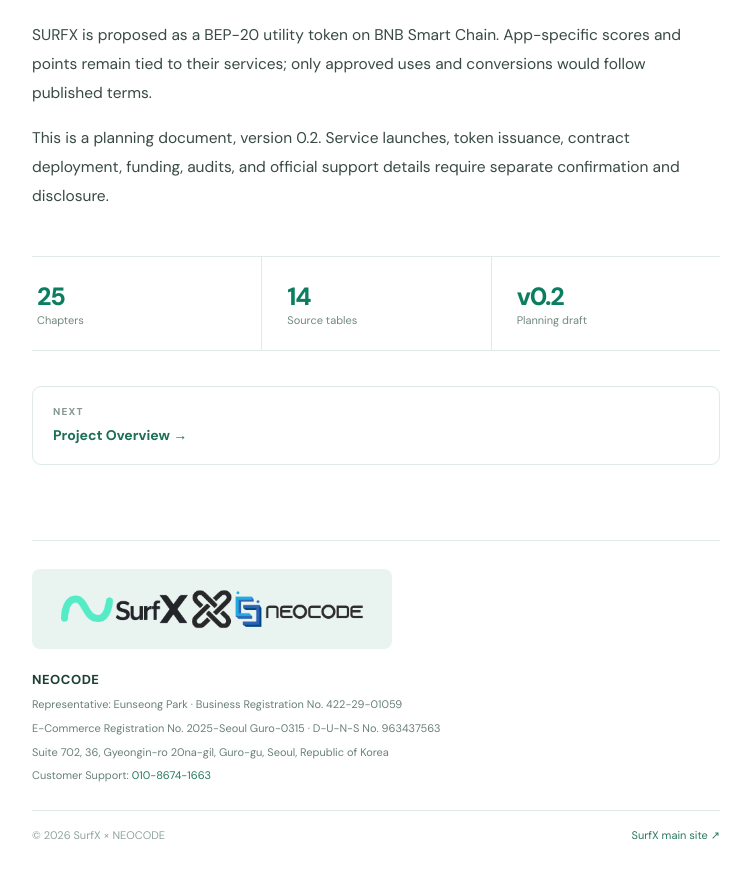
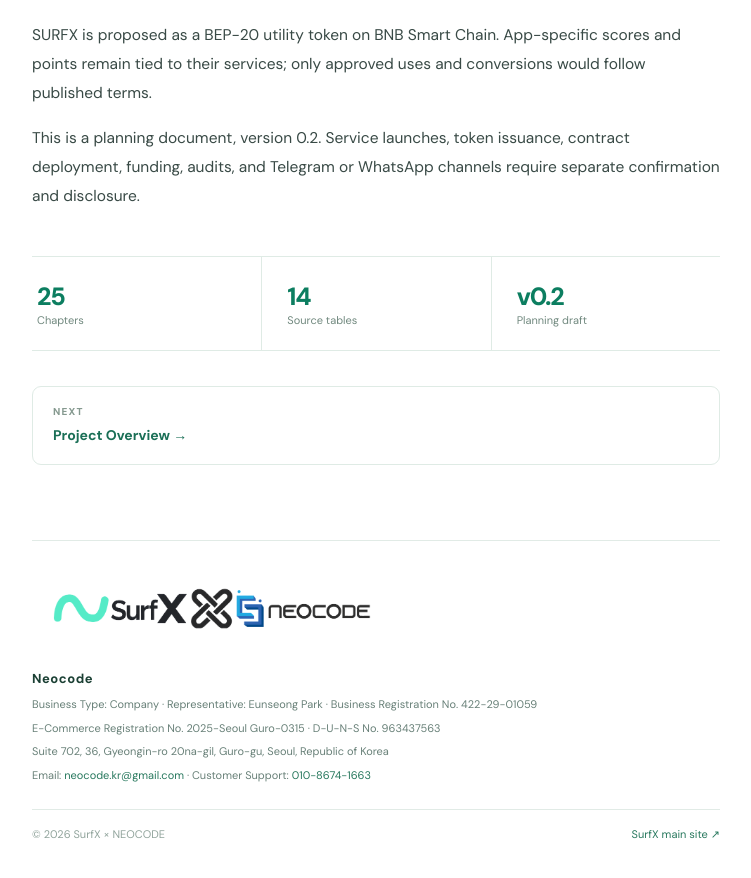
Before and after one commit to neocodekr/SurfX-whitepaper, a Vue app: page / in a window 1280 px wide. Shown: the part 927-1805 px from the top of the page, without its empty margins (284-1035 px from the left). Built offline with nearby package versions, Linux system fonts and the light colour scheme.

Commit message:
Update operator details and transparent collaboration logo

```diff
--- a/src/App.vue
+++ b/src/App.vue
@@ -16,7 +16,7 @@
 const englishIntro = [
   'SurfX proposes to connect mobile games, utility apps, and tools for user-directed stock and crypto system trading through one account and a shared token. The whitepaper sets out common payment and settlement rules for users, developers, and creators.',
   'SURFX is proposed as a BEP-20 utility token on BNB Smart Chain. App-specific scores and points remain tied to their services; only approved uses and conversions would follow published terms.',
-  'This is a planning document, version 0.2. Service launches, token issuance, contract deployment, funding, audits, and official support details require separate confirmation and disclosure.',
+  'This is a planning document, version 0.2. Service launches, token issuance, contract deployment, funding, audits, and Telegram or WhatsApp channels require separate confirmation and disclosure.',
 ]
 
 function readPageId() {
@@ -158,7 +158,7 @@
 
         <footer class="article-footer">
           <img :src="asset('surfx-neocode-collab.png')" alt="SurfX × NEOCODE" />
-          <div class="footer-details"><strong>NEOCODE</strong><span>Representative: Eunseong Park · Business Registration No. 422-29-01059</span><span>E-Commerce Registration No. 2025-Seoul Guro-0315 · D-U-N-S No. 963437563</span><span>Suite 702, 36, Gyeongin-ro 20na-gil, Guro-gu, Seoul, Republic of Korea</span><span>Customer Support: <a href="tel:+821086741663">010-8674-1663</a></span></div>
+          <div class="footer-details"><strong>Neocode</strong><span>Business Type: Company · Representative: Eunseong Park · Business Registration No. 422-29-01059</span><span>E-Commerce Registration No. 2025-Seoul Guro-0315 · D-U-N-S No. 963437563</span><span>Suite 702, 36, Gyeongin-ro 20na-gil, Guro-gu, Seoul, Republic of Korea</span><span>Email: <a href="mailto:neocode.kr@gmail.com">neocode.kr@gmail.com</a> · Customer Support: <a href="tel:+821086741663">010-8674-1663</a></span></div>
           <div class="footer-bottom"><span>© 2026 SurfX × NEOCODE</span><a href="https://www.surfx-protocol.com/">{{ lang === 'ko' ? 'SurfX 메인 사이트' : 'SurfX main site' }} ↗</a></div>
         </footer>
       </main>
--- a/src/style.css
+++ b/src/style.css
@@ -89,7 +89,7 @@
 .chapter-pagination button{flex:1;min-width:0;display:flex;flex-direction:column;gap:8px;text-align:left;border:1px solid #dceae3;border-radius:8px;background:#fff;padding:15px 18px;color:#1d6752}
 .chapter-pagination button:last-child{text-align:right}
 .article-footer{margin:75px 0 0;padding-top:28px;border-top:1px solid #e1ebe6;color:#688078;font-size:11px}
-.article-footer img{display:block;width:min(100%,360px);height:auto;background:#e9f3ef;border-radius:8px;padding:2px 8px}
+.article-footer img{display:block;width:min(100%,360px);height:auto}
 .footer-details{display:flex;flex-direction:column;gap:6px;margin:21px 0 25px;line-height:1.6}
 .footer-details strong{font-size:13px;color:#1b4034;letter-spacing:.04em}
 .article-footer a{color:#27785d}
--- a/src/whitepaperMeta.js
+++ b/src/whitepaperMeta.js
@@ -9,7 +9,7 @@
 export const chapterMeta = [
   { en: 'Project Overview', summary: 'SurfX proposes a connected ecosystem for mobile games, utility apps, digital content, and user-directed trading tools. SURFX is described as a proposed BEP-20 utility token on BNB Smart Chain. Service launches and token issuance remain subject to separate implementation and disclosure.' },
   { en: 'A Brand Connected by Waves', summary: 'The wave represents a new experience, while surfing represents choosing and moving through it. A common account, supported assets, and defined service integrations are intended to carry a user’s experience across products.' },
-  { en: 'Operator and Official Support', summary: 'The representative is responsible for planning, finances, token policy, support, and incident response. Telegram, WhatsApp, and email are proposed support channels; actual account details are to be published after they are established and verified.' },
+  { en: 'Operator and Official Support', summary: 'Neocode is listed as the operating company, represented by Eunseong Park (business registration 422-29-01059). The official email is neocode.kr@gmail.com. Telegram and WhatsApp fields remain blank until those channels are established.' },
   { en: 'Global Availability Policy', summary: 'SurfX has a global audience in mind, but availability of app features, wallet connections, token payments, and transfers will vary by country, age, and distribution channel. The document calls for service-specific disclosures before launch.' },
   { en: 'Problems to Address', summary: 'The document identifies fragmented balances and entitlements, complex wallet onboarding, rewards that outpace real use, and integration costs for smaller developers. It also separates blockchain transaction records from the off-chain work of verification, fraud prevention, and dispute resolution.' },
   { en: 'Why a Shared Token', summary: 'A shared token is proposed for transactions and settlement across independent services, wallets, creators, and partners. The document says token issuance should follow verified demand for these connections; a single app can initially use ordinary database points.' },
@@ -30,6 +30,6 @@
   { en: 'Development Roadmap', summary: 'The roadmap is a staged plan measured from formal project start, not a list of fixed launch dates. Trading capabilities move from data rights and analysis through simulation and read-only access before any limited live-order release.' },
   { en: 'Metrics and Reporting', summary: 'The document calls for measuring repeat use and paid demand separately from reward-only activity. Published metrics should include definitions, periods, exclusions, and evidence rather than unsupported targets.' },
   { en: 'Launch Conditions and Risks', summary: 'The draft identifies app-store rules, local restrictions, conversion policy, economic sustainability, contract and key security, and trading risks. Backtests and simulations do not guarantee live trading results.' },
-  { en: 'Disclosures and Revisions', summary: 'Future releases should publish verified operator and support details, service availability, contract and wallet information, and material changes to the whitepaper. Draft parameters remain proposals until separately confirmed.' },
+  { en: 'Disclosures and Revisions', summary: 'The document lists Neocode, its representative, business registration, and official email. Telegram and WhatsApp channels, service availability, contract and wallet information, and material changes require later publication. Draft parameters remain proposals until separately confirmed.' },
   { en: 'References', summary: 'The source document lists official technical, platform, legal, API, and investor-education materials checked on 28 October 2026. Numbered citations in the Korean text refer to this section.' },
 ]
```
Also changed, not shown: src/whitepaper.ko.json, 1 other file (tests, documents, lock files or other folders).
